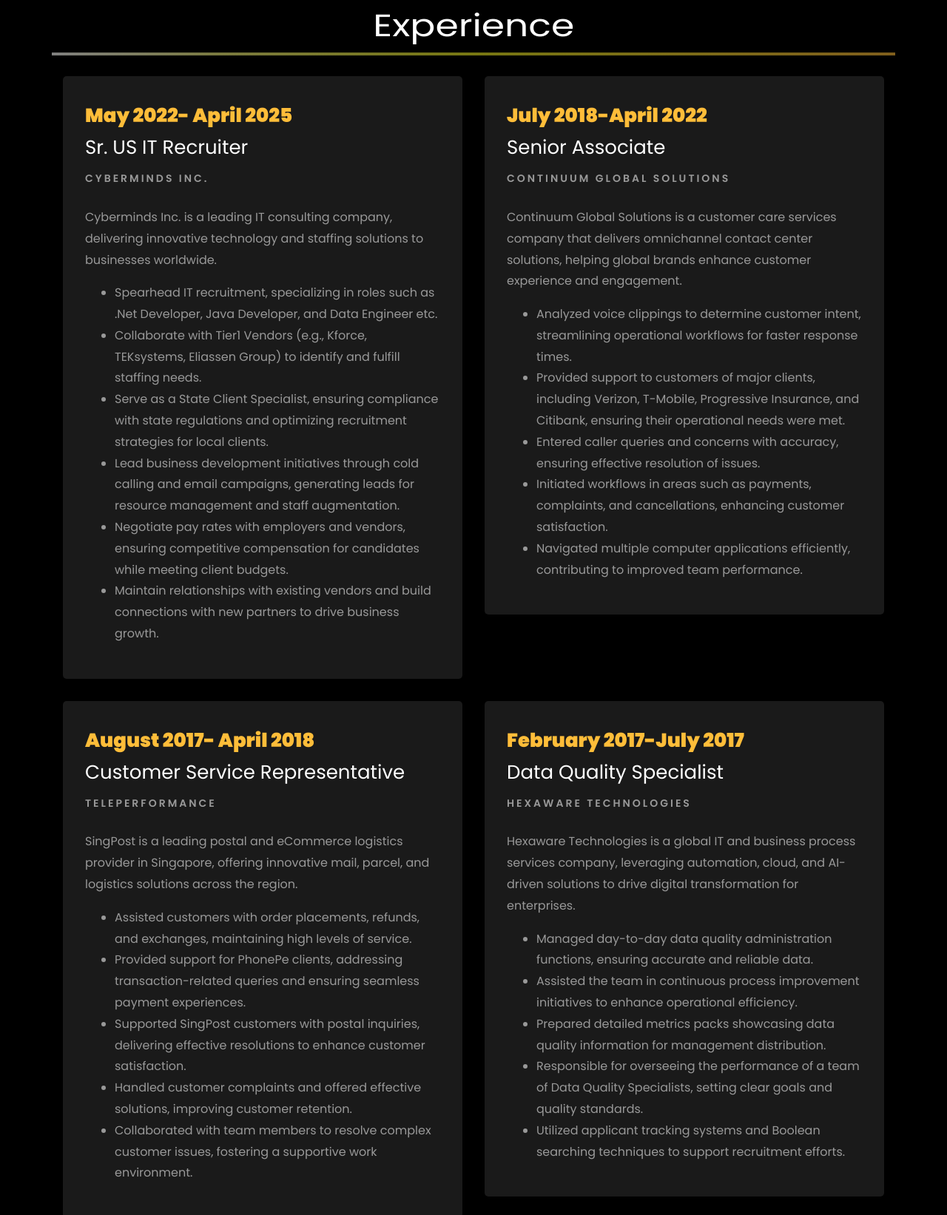
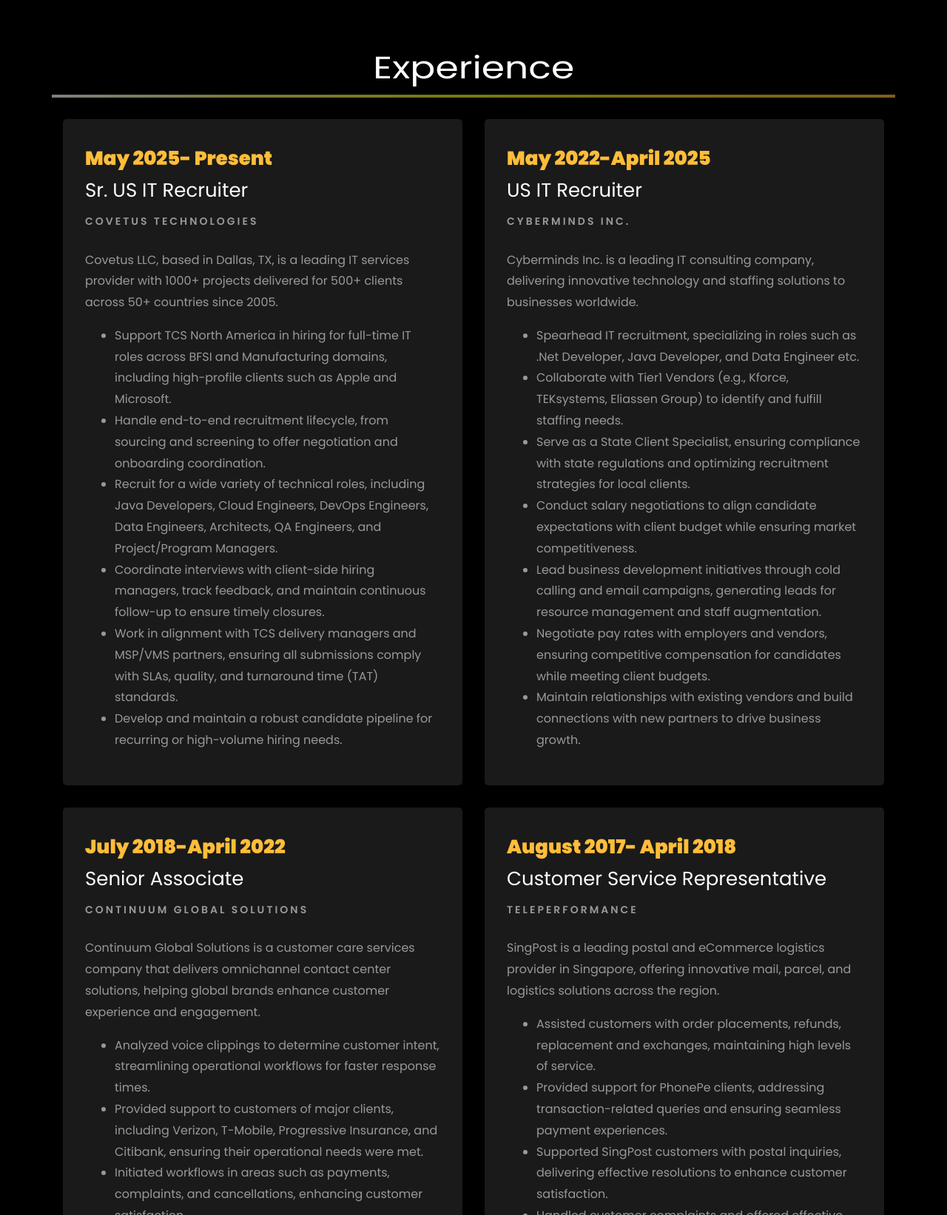
Before and after one commit to AbhilashHr/Abhilash_Portfolio, a plain HTML site: page index.html in a window 1280 px wide. Shown: the part 2329-3972 px from the top of the page at 74% size. Drawn offline with Linux system fonts and the light colour scheme; files whose address does not match are found by name.

Commit message:
Update index.html

```diff
--- a/index.html
+++ b/index.html
@@ -306,11 +306,11 @@
 									My approach combines analytical skills with a passion for fostering relationships, ensuring a smooth recruitment process for both clients and candidates. I thrive in high-growth environments and am dedicated to driving organizational success through strategic talent acquisition.</p>
 								<ul class="about-info mt-4 px-md-0 px-2">
 									<li class="d-flex"><span>Profile:</span> <span>Tech Recruiter &amp; US Staffing</span></li>
-									<li class="d-flex"><span>Domain:</span> <span>Retail, Ecommerce, Airlines, BFSI, Government &amp; Healthcare</span></li>
+									<li class="d-flex"><span>Domain:</span> <span>Retail, Ecommerce, Manufacturing, BFSI, Government &amp; Healthcare</span></li>
 									<li class="d-flex"><span>Education:</span> <span>Bachelor of Science</span></li>
 									<li class="d-flex"><span>Language:</span> <span>English, Hindi, Marathi</span></li>
 									<li class="d-flex"><span>ATS &amp;Portals:</span> <span>Dice, Monster, Ceipal, Vector VMS, iLabor360, LinkedIn &amp; Job Diva</span></li>
-									<li class="d-flex"><span>Major Clients worked for:</span> <span>Fidelity, American Express, Delta Airleines, Tractor Supply, Vanguard, DaVita, Kroger, State of GA, IN, NY, NJ, VA etc.</span></li>
+									<li class="d-flex"><span>Major Clients worked for:</span> <span>Bank of America, Ally Bank, Truist Bank, Citi Bank, Fidelity, American Express, Delta Airleines, Tractor Supply, Vanguard, DaVita, Kroger, State of GA, IN, NY-HBITS, NJ, VA etc.</span></li>
 									<li class="d-flex"><span>Interest:</span> <span>Traveling, Learning New Skills</span></li>
 
 								</ul>
@@ -352,20 +352,22 @@
 		</div>
 		<br>
 
+
+
 		<div class="row">
 				<div class="col-md-6">
 					<div class="resume-wrap ftco-animate">
-						<span class="date">May 2022- April 2025</span>
+						<span class="date">May 2025- Present</span>
 						<h2>Sr. US IT Recruiter</h2>
-						<span class="position">Cyberminds Inc.</span>
-						<p class="mt-4">Cyberminds Inc. is a leading IT consulting company, delivering innovative technology and staffing solutions to businesses worldwide.
+						<span class="position">Covetus Technologies</span>
+						<p class="mt-4">Covetus LLC, based in Dallas, TX, is a leading IT services provider with 1000+ projects delivered for 500+ clients across 50+ countries since 2005.
 							<ul>
-								<li>Spearhead IT recruitment, specializing in roles such as .Net Developer, Java Developer, and Data Engineer etc.</li>
-								<li>Collaborate with Tier1 Vendors (e.g., Kforce, TEKsystems, Eliassen Group) to identify and fulfill staffing needs.</li>
-								<li>Serve as a State Client Specialist, ensuring compliance with state regulations and optimizing recruitment strategies for local clients.</li>
-								<li>Lead business development initiatives through cold calling and email campaigns, generating leads for resource management and staff augmentation.</li>
-								<li>Negotiate pay rates with employers and vendors, ensuring competitive compensation for candidates while meeting client budgets.</li>
-								<li>Maintain relationships with existing vendors and build connections with new partners to drive business growth.</li>
+								<li>Support TCS North America in hiring for full-time IT roles across BFSI and Manufacturing domains, including high-profile clients such as Apple and Microsoft.</li>
+								<li>Handle end-to-end recruitment lifecycle, from sourcing and screening to offer negotiation and onboarding coordination.</li>
+								<li>Recruit for a wide variety of technical roles, including Java Developers, Cloud Engineers, DevOps Engineers, Data Engineers, Architects, QA Engineers, and Project/Program Managers.</li>
+								<li>Coordinate interviews with client-side hiring managers, track feedback, and maintain continuous follow-up to ensure timely closures.</li>
+								<li>Work in alignment with TCS delivery managers and MSP/VMS partners, ensuring all submissions comply with SLAs, quality, and turnaround time (TAT) standards.</li>
+								<li>Develop and maintain a robust candidate pipeline for recurring or high-volume hiring needs.</li>
 							</ul>
 						</p>
 					</div>
@@ -375,16 +377,18 @@
 
 				<div class="col-md-6">
 					<div class="resume-wrap ftco-animate">
-						<span class="date">July 2018-April 2022</span>
-						<h2>Senior Associate</h2>
-						<span class="position">Continuum Global Solutions</span>
-						<p class="mt-4">Continuum Global Solutions is a customer care services company that delivers omnichannel contact center solutions, helping global brands enhance customer experience and engagement.
+						<span class="date">May 2022-April 2025</span>
+						<h2>US IT Recruiter</h2>
+						<span class="position">Cyberminds Inc.</span>
+						<p class="mt-4">Cyberminds Inc. is a leading IT consulting company, delivering innovative technology and staffing solutions to businesses worldwide.
 							<ul>
-								<li>Analyzed voice clippings to determine customer intent, streamlining operational workflows for faster response times.</li>
-								<li>Provided support to customers of major clients, including Verizon, T-Mobile, Progressive Insurance, and Citibank, ensuring their operational needs were met.</li>
-								<li>Entered caller queries and concerns with accuracy, ensuring effective resolution of issues.</li>
-								<li>Initiated workflows in areas such as payments, complaints, and cancellations, enhancing customer satisfaction.</li>
-								<li>Navigated multiple computer applications efficiently, contributing to improved team performance.</li>
+								<li>Spearhead IT recruitment, specializing in roles such as .Net Developer, Java Developer, and Data Engineer etc.</li>
+								<li>Collaborate with Tier1 Vendors (e.g., Kforce, TEKsystems, Eliassen Group) to identify and fulfill staffing needs.</li>
+								<li>Serve as a State Client Specialist, ensuring compliance with state regulations and optimizing recruitment strategies for local clients.</li>
+								<li>Conduct salary negotiations to align candidate expectations with client budget while ensuring market competitiveness.</li>
+								<li>Lead business development initiatives through cold calling and email campaigns, generating leads for resource management and staff augmentation.</li>
+								<li>Negotiate pay rates with employers and vendors, ensuring competitive compensation for candidates while meeting client budgets.</li>
+								<li>Maintain relationships with existing vendors and build connections with new partners to drive business growth.</li>
 							</ul>
 						</p>
 					</div>
@@ -394,12 +398,31 @@
 			<div class="row">
 				<div class="col-md-6">
 					<div class="resume-wrap ftco-animate">
+						<span class="date">July 2018-April 2022</span>
+						<h2>Senior Associate</h2>
+						<span class="position">Continuum Global Solutions</span>
+						<p class="mt-4">Continuum Global Solutions is a customer care services company that delivers omnichannel contact center solutions, helping global brands enhance customer experience and engagement.
+							<ul>
+								<li>Analyzed voice clippings to determine customer intent, streamlining operational workflows for faster response times.</li>
+								<li>Provided support to customers of major clients, including Verizon, T-Mobile, Progressive Insurance, and Citibank, ensuring their operational needs were met.</li>
+								<li>Initiated workflows in areas such as payments, complaints, and cancellations, enhancing customer satisfaction.</li>
+								<li>Navigated multiple computer applications efficiently, contributing to improved team performance.</li>
+								<li>Transcribed customer audio clips, identified queries accurately, and provided compliant resolutions based on internal guidelines.</li>
+							</ul>
+						</p>
+					</div>
+
+				</div>
+
+
+				<div class="col-md-6">
+					<div class="resume-wrap ftco-animate">
 						<span class="date">August 2017- April 2018</span>
 						<h2>Customer Service Representative</h2>
 						<span class="position">Teleperformance</span>
 						<p class="mt-4">SingPost is a leading postal and eCommerce logistics provider in Singapore, offering innovative mail, parcel, and logistics solutions across the region.
 							<ul>
-								<li>Assisted customers with order placements, refunds, and exchanges, maintaining high levels of service.</li>
+								<li>Assisted customers with order placements, refunds, replacement and exchanges, maintaining high levels of service.</li>
 								<li>Provided support for PhonePe clients, addressing transaction-related queries and ensuring seamless payment experiences.</li>
 								<li>Supported SingPost customers with postal inquiries, delivering effective resolutions to enhance customer satisfaction.</li>
 								<li>Handled customer complaints and offered effective solutions, improving customer retention.</li>
@@ -407,8 +430,8 @@
 							</ul>
 						</p>
 					</div>
-
 				</div>
+			</div>
 
 
 				<div class="col-md-6">
@@ -428,7 +451,6 @@
 					</div>
 				</div>
 			</div>
-
 
 		<br>
 		<br>
```
